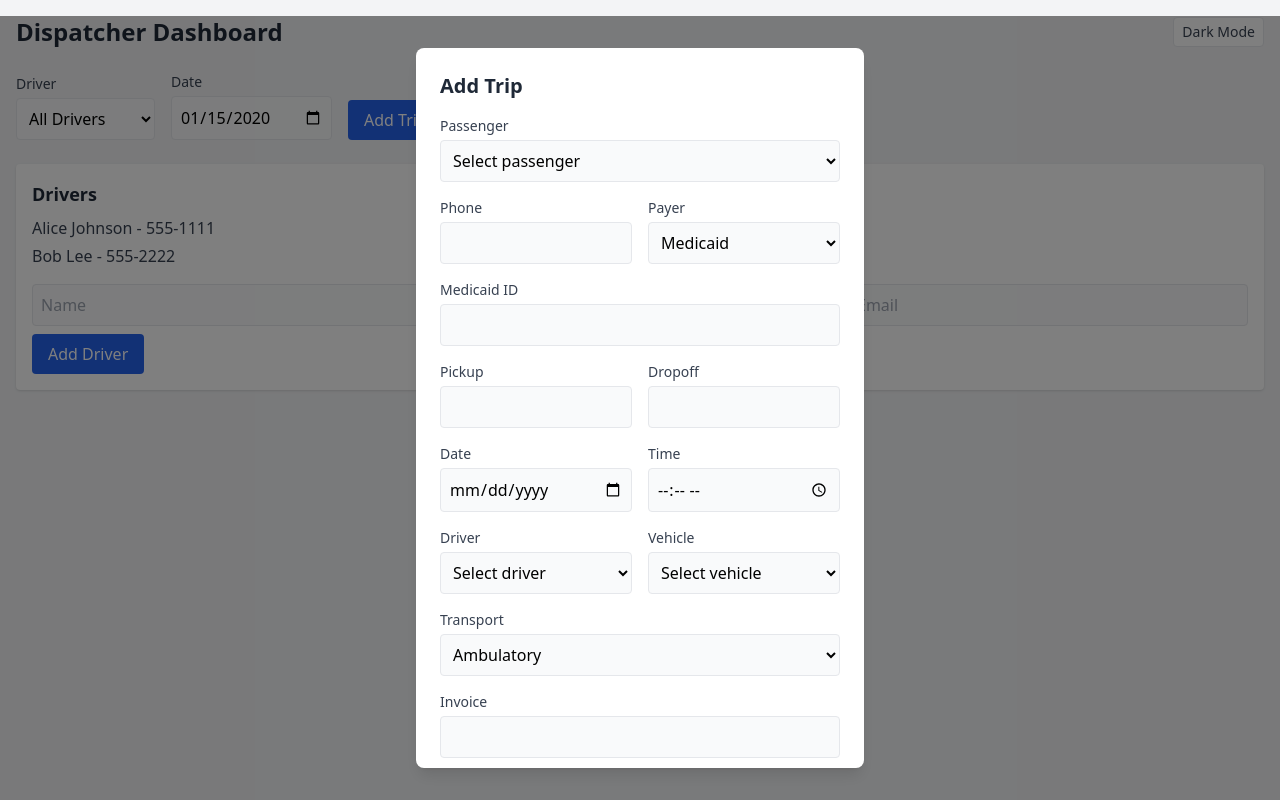
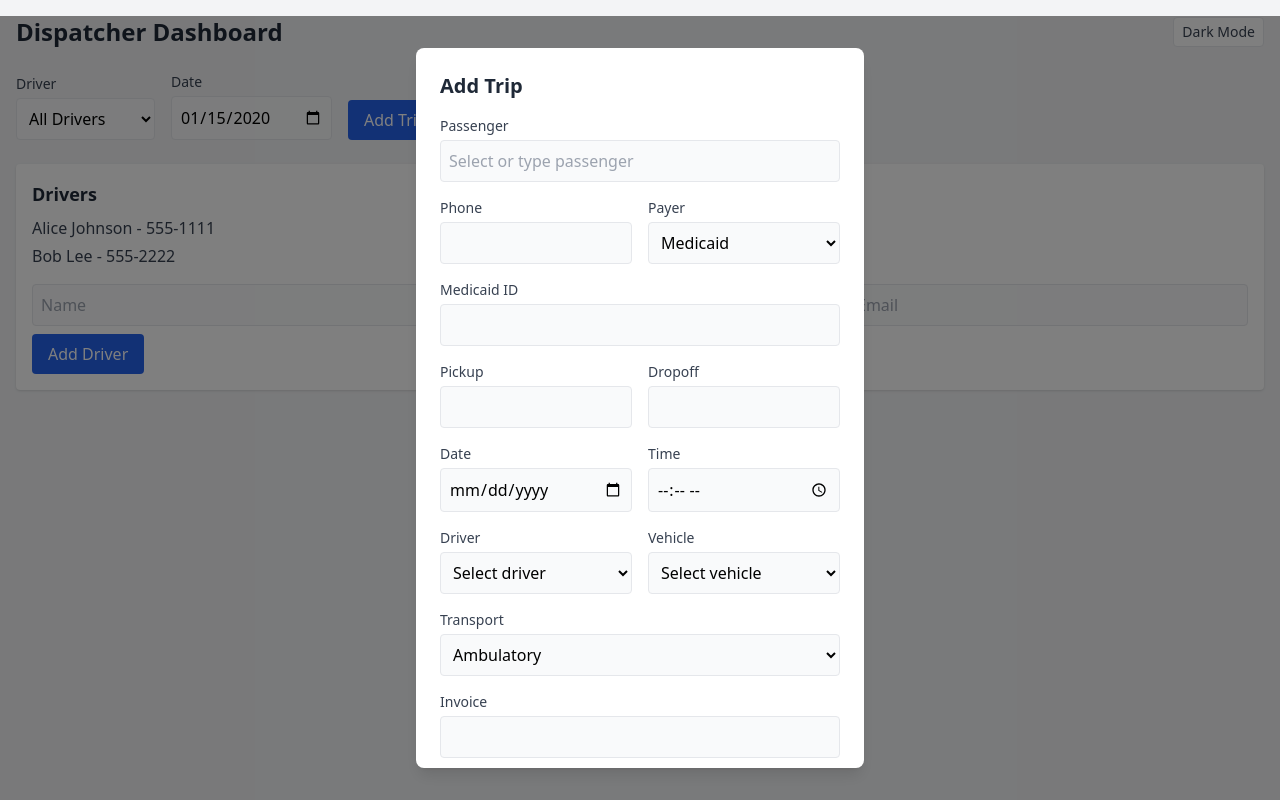
Before and after one commit to Gilblasse/Dispatch-System, a React (Vite) app: page / in a window 1280 px wide. Both pictures are taken after typing "2020-01-15" into the empty fields and a click on the button "Add Trip". Built offline with nearby package versions, Linux system fonts and the light colour scheme.

Commit message:
Use datalist for passenger input and allow new passengers

```diff
--- a/src/components/AddTripModal.tsx
+++ b/src/components/AddTripModal.tsx
@@ -27,6 +27,7 @@ const defaultTrip: Omit<Trip, 'id' | 'invoice' | 'status'> = {
 export const AddTripModal: React.FC<Props> = ({ open, onClose, drivers, vehicles, addTrip }) => {
   const [form, setForm] = useState(defaultTrip);
   const [invoice, setInvoice] = useState('');
+  const [passengerName, setPassengerName] = useState('');
 
   useEffect(() => {
     if (open) {
@@ -35,30 +36,49 @@ export const AddTripModal: React.FC<Props> = ({ open, onClose, drivers, vehicles
       document.body.style.overflow = '';
       setForm(defaultTrip);
       setInvoice('');
+      setPassengerName('');
     }
   }, [open]);
 
-  const handlePassengerChange = (id: string) => {
-    const passenger = passengers.find(p => p.id === id);
+  const handlePassengerChange = (name: string) => {
+    setPassengerName(name);
+    const passenger = passengers.find(
+      p => p.name.toLowerCase() === name.toLowerCase()
+    );
     if (passenger) {
       setForm(prev => ({
         ...prev,
         passengerId: passenger.id,
         phone: passenger.phone,
         medicaid: passenger.medicaid ?? '',
-        pickup: passenger.lastPickup ?? '',
-        dropoff: passenger.lastDropoff ?? '',
         payer: passenger.medicaid ? 'Medicaid' : 'Private',
       }));
+    } else {
+      setForm(prev => ({ ...prev, passengerId: '' }));
     }
   };
 
   const handleSubmit = () => {
+    let passengerId = form.passengerId;
+    if (!passengerId) {
+      passengerId = `p-${Date.now()}`;
+      const newPassenger: Passenger = {
+        id: passengerId,
+        name: passengerName,
+        phone: form.phone,
+        medicaid: form.medicaid || undefined,
+        lastPickup: form.pickup,
+        lastDropoff: form.dropoff,
+      };
+      passengers.push(newPassenger);
+    }
+
     const newTrip: Trip = {
       id: `t-${Date.now()}`,
       invoice: invoice || `INV-${Date.now()}`,
       status: 'scheduled',
       ...form,
+      passengerId,
     };
     addTrip(newTrip);
     onClose();
@@ -83,16 +103,18 @@ export const AddTripModal: React.FC<Props> = ({ open, onClose, drivers, vehicles
         <div className="space-y-4">
           <div>
             <label className="block text-sm mb-1 text-gray-700 dark:text-gray-300">Passenger</label>
-            <select
+            <input
+              list="passenger-list"
               className="w-full border rounded p-2 bg-gray-50 dark:bg-gray-700"
-              value={form.passengerId}
+              value={passengerName}
               onChange={e => handlePassengerChange(e.target.value)}
-            >
-              <option value="">Select passenger</option>
+              placeholder="Select or type passenger"
+            />
+            <datalist id="passenger-list">
               {passengers.map(p => (
-                <option key={p.id} value={p.id}>{p.name}</option>
+                <option key={p.id} value={p.name} />
               ))}
-            </select>
+            </datalist>
           </div>
           <div className="grid grid-cols-1 md:grid-cols-2 gap-4">
             <div>
```
